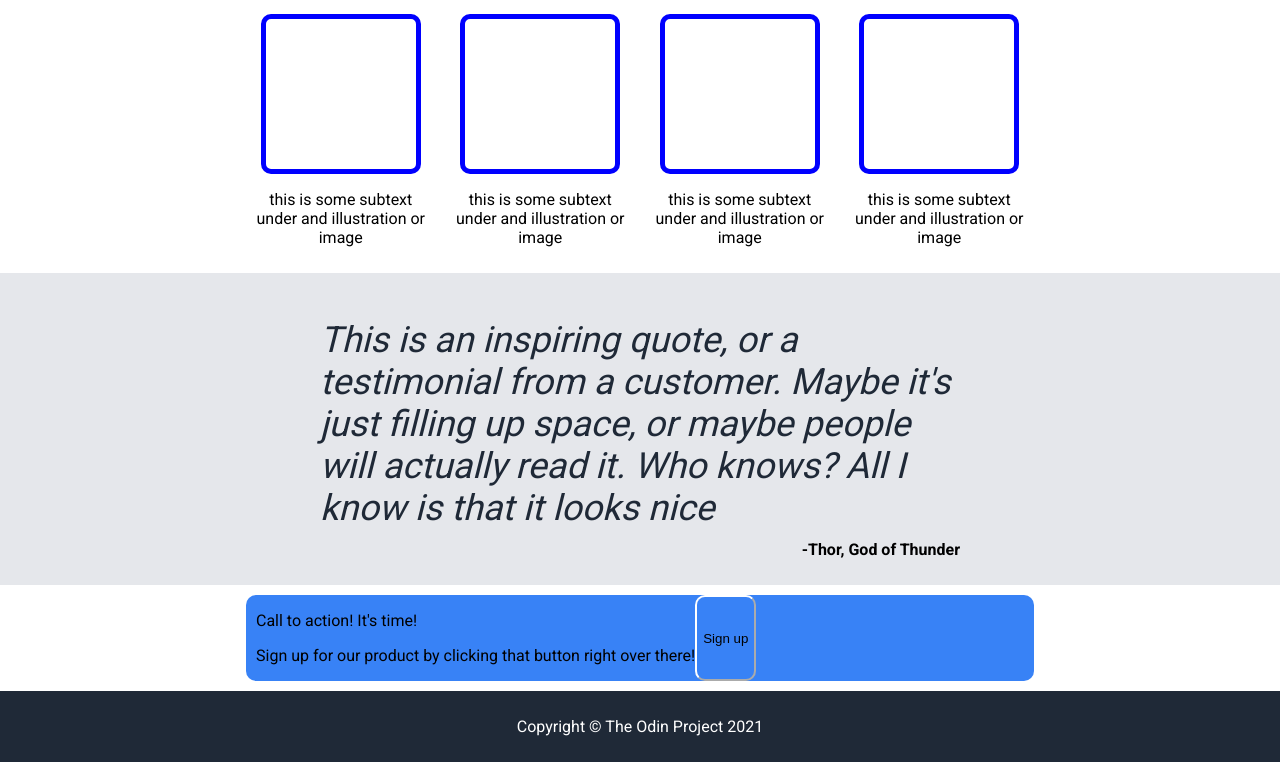
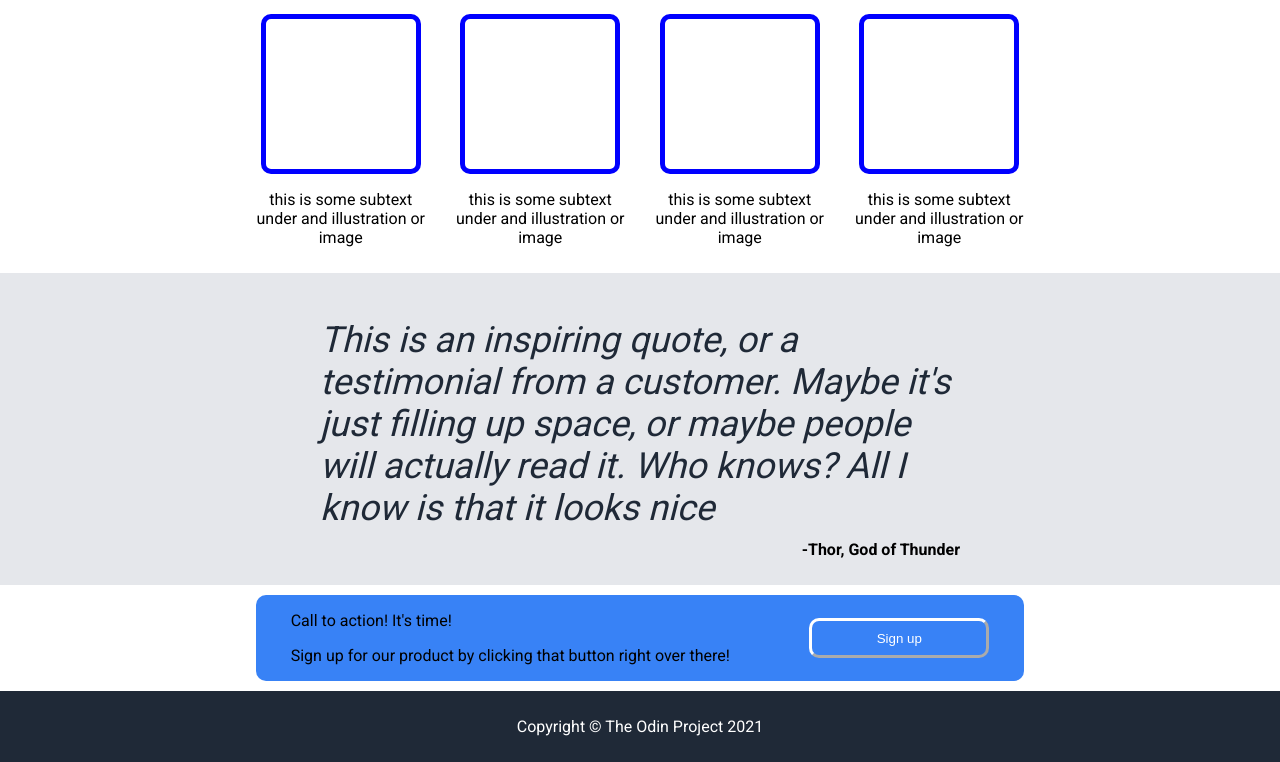
Before and after one commit to ivanchor/Project-Landing-Page, a plain HTML site: page index.html in a window 1280 px wide. Shown: the part 446-1208 px from the top of the page. Drawn offline with Linux system fonts and the light colour scheme.

Commit message:
Styled Sign up button
Add CSS to sign up button

```diff
--- a/index.html
+++ b/index.html
@@ -100,7 +100,7 @@
     <!-- Call to Action Section -->
     <div class="section">
         <div class="content call_to_action">
-            <div>
+            <div sytle="padding: 10px">
                 <p>Call to action! It's time!</p>
                 <p>Sign up for our product by clicking that button right over there!</p>
             </div>
--- a/style.css
+++ b/style.css
@@ -146,9 +146,16 @@ ul {
 
 .call_to_action {
     display: flex;
-    padding: 0 10px;
+    justify-content: space-around;
+    align-items: center;
+    padding: 0px;
+    gap: 10px;
 }
 
 .sign_up_button {
     border-color: white;
+    color: white;
+    border-width: 3px;
+    height: 40px;
+    width: 180px;
 }
```
